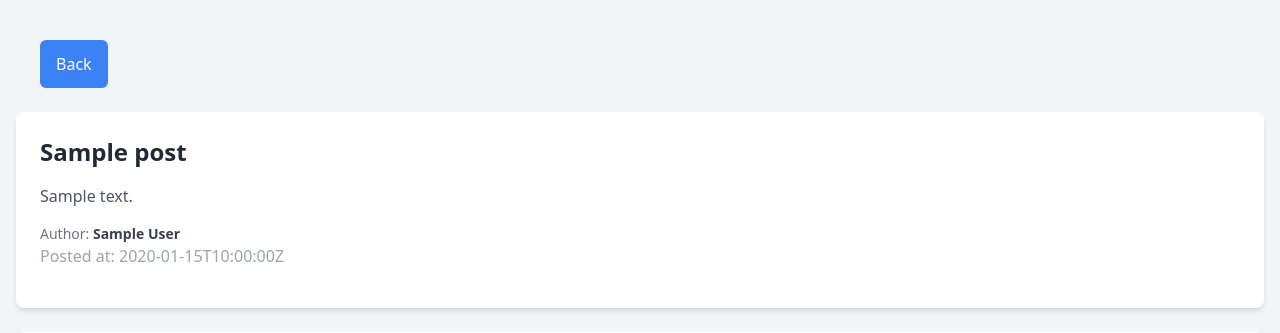
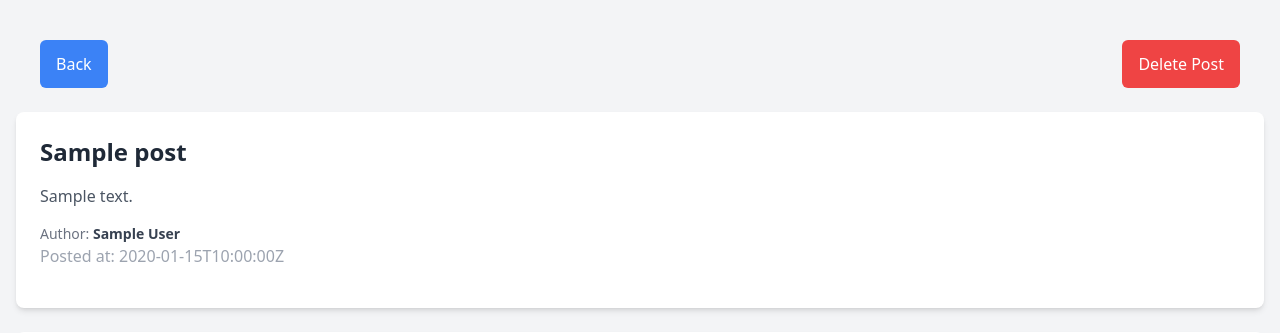
Before and after one commit to muhammadyusuf799/petproject, a Django app: page /forum/posts/1/ in a window 1280 px wide. Shown: the top 333 px of the page. Run offline with Django 5.2, Linux system fonts and the light colour scheme; tables that the repository leaves empty hold one stand-in row (values such as "Sample post"); some libraries are stand-ins or nearby versions.

Commit message:
feature: add delete post functionality

```diff
--- a/forum/templates/post_detail.html
+++ b/forum/templates/post_detail.html
@@ -16,14 +16,21 @@
   </head>
   <body class="bg-gray-100 font-sans">
     <div class="container mx-auto p-4">
-      <div class="back-btn mx-auto p-6">
+      <div class="back-btn mx-auto p-6 flex justify-between items-center">
         <button
           id="back-btn"
           class="px-4 py-3 bg-blue-500 text-white rounded-md hover:bg-blue-600"
         >
           Back
         </button>
+        <button
+          id="delete-btn"
+          class="px-4 py-3 bg-red-500 text-white rounded-md hover:bg-red-600 ml-auto "
+        >
+          Delete Post
+        </button>
       </div>
+
       <!-- Post Details -->
       <div class="bg-white shadow-md rounded-lg p-6 mb-6">
         <h1 class="text-2xl font-bold text-gray-800 mb-4">{{ post.title }}</h1>
--- a/forum/views.py
+++ b/forum/views.py
@@ -130,6 +130,14 @@ class PostViewSet(ModelViewSet):
         }
         return render(request, 'post_detail.html', context=response_data)
 
+    def perform_create(self, serializer):
+        serializer.save()
+        cache.delete_pattern("posts:*")  # Удаляем кеш всех страниц
+
+    def destroy(self, request, *args, **kwargs):
+        cache.delete_pattern("posts:*")  # Удаляем кеш всех страниц
+        return super().destroy(request, *args, **kwargs)
+
 class CommentViewSet(ModelViewSet):
     queryset = Comment.objects.all()
     serializer_class = CommentSerializer
--- a/static/js/post_detail.js
+++ b/static/js/post_detail.js
@@ -5,8 +5,13 @@ const postId = commentInput.dataset.postId;
 const url = `/forum/comments/?post_id=${postId}`;
 
 const mainCommentsDiv = document.getElementById("mainCommentsDiv");
+
 document.getElementById("back-btn").addEventListener("click", function () {
     window.location.href = "/forum/posts/";
+});
+
+document.getElementById("delete-btn").addEventListener("click", function () {
+    deleteRequest();
 });
 
 document.addEventListener("DOMContentLoaded", () => {
@@ -69,6 +74,26 @@ function getRequest(url) {
         .catch((error) => {
             console.error("Error fetching comments:", error.message);
         });
+}
+
+function deleteRequest() {
+    fetch(`http://127.0.0.1:8000/forum/posts/${postId}/`, {
+        method: "DELETE",
+        headers: {
+            "Content-Type": "application/json",
+        },
+    })
+        .then((response) => {
+            if (response.ok) {
+                alert("Post deleted successfully");
+                window.location.href = "/forum/posts/"
+            } else {
+                throw new Error(
+                    data.detail || "Post did not deleted. Error occured!"
+                );
+            }
+        })
+        .catch((error) => console.error("Error:", error));
 }
 
 function appendComment(comment) {
```
Also changed, not shown: 1 other file.
